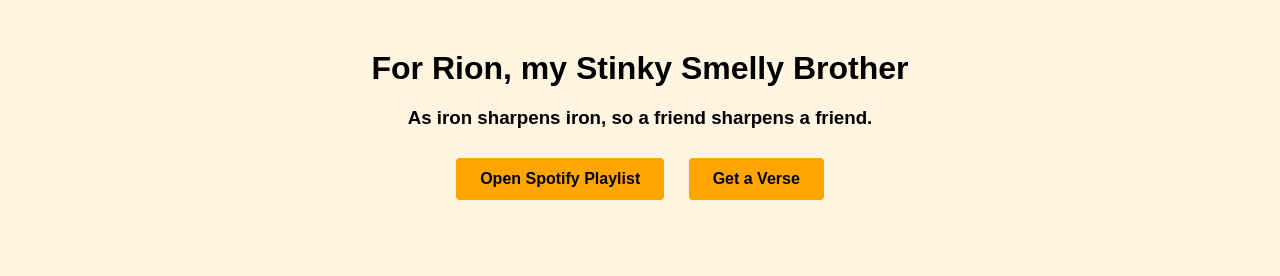
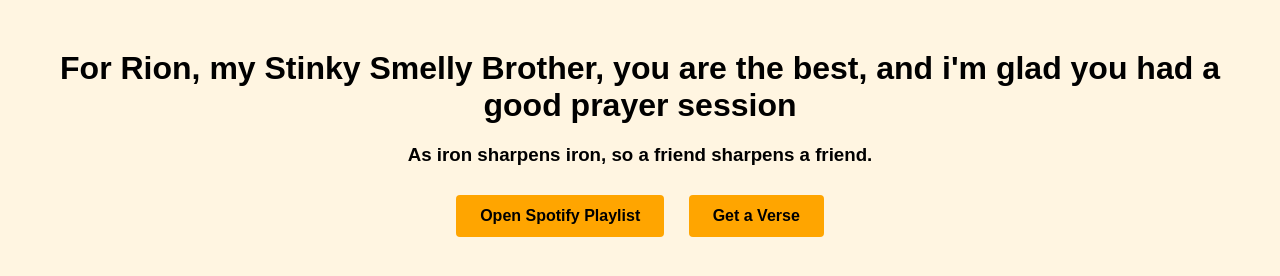
Before and after one commit to seachey1n/rionbestbrother, a plain HTML site: page index.html in a window 1280 px wide. Drawn offline with Linux system fonts and the light colour scheme.

Commit message:
Update index.html
updated commit to 4/4

```diff
--- a/index.html
+++ b/index.html
@@ -3,14 +3,14 @@
     <head>
         <meta charset="utf-8">
         <meta http-equiv="X-UA-Compatible" content="IE=edge">
-        <title>For Rion</title>
+        <title>For Rion.</title>
         <meta name="description" content="">
         <meta name="viewport" content="width=device-width, initial-scale=1">
         <link rel="stylesheet" href="stylesheet.css">
         <script defer src="script.js"></script>
     </head>
     <body>
-        <h1>For Rion, my Stinky Smelly Brother</h1>
+        <h1>For Rion, my Stinky Smelly Brother, you are the best, and i'm glad you had a good prayer session</h1>
     <h3>As iron sharpens iron, so a friend sharpens a friend.</h3>
         <!-- Spotify Button -->
         <a href="https://open.spotify.com/playlist/513wMKXAXcE6LKWC82ouyd?si=e970ffeab3c64c4b&pt=f8270a874ef5d73f3d89b83bde439671" target="_blank" class="button">Open Spotify Playlist</a>
```
